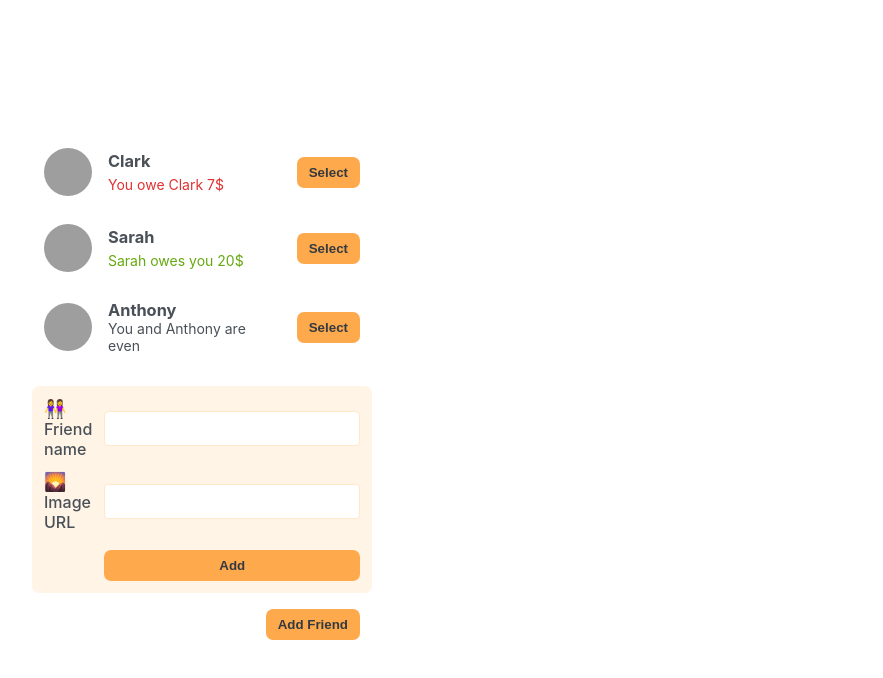
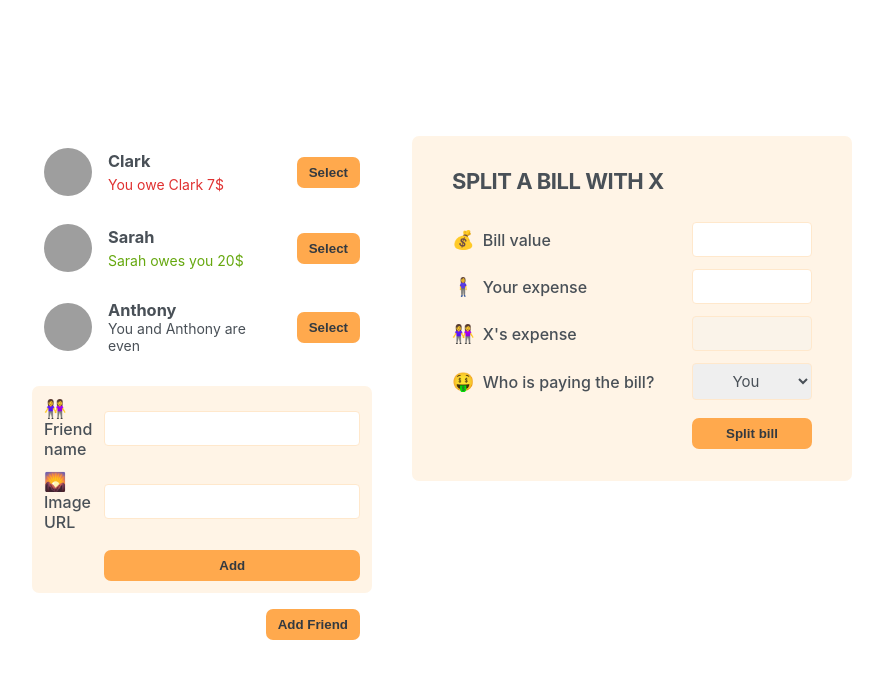
Before and after one commit to Aragorn-Elessar/eat-n-split, a React (Create React App) app: page / in a window 1280 px wide. Shown: the top 678 px of the page, without its empty margins (198-1081 px from the left). Built offline with nearby package versions, Linux system fonts and the light colour scheme; grey boxes are pictures that could not be loaded.

Commit message:
feat: Add a form for bill splitting

```diff
--- a/src/components/App.js
+++ b/src/components/App.js
@@ -1,4 +1,5 @@
 import FormAddFriend from './FormAddFriend';
+import FormSplitBill from './FormSplitBill';
 import FriendsList from './FriendsList';
 
 export default function App() {
@@ -9,6 +10,8 @@ export default function App() {
         <FormAddFriend />
         <button className="button">Add Friend</button>
       </div>
+
+      <FormSplitBill />
     </div>
   );
 }
--- /dev/null
+++ b/src/components/FormSplitBill.js
@@ -0,0 +1,23 @@
+export default function FormSplitBill() {
+  return (
+    <form className="form-split-bill">
+      <h2>split a bill with X</h2>
+      <label>💰 Bill value</label>
+      <input type="text" />
+
+      <label>🧍‍♀️ Your expense</label>
+      <input type="text" />
+
+      <label>👭 X's expense</label>
+      <input type="text" disabled />
+
+      <label>🤑 Who is paying the bill?</label>
+      <select>
+        <option value="user">You</option>
+        <option value="friend">X</option>
+      </select>
+
+      <button className="button">Split bill</button>
+    </form>
+  );
+}
```
